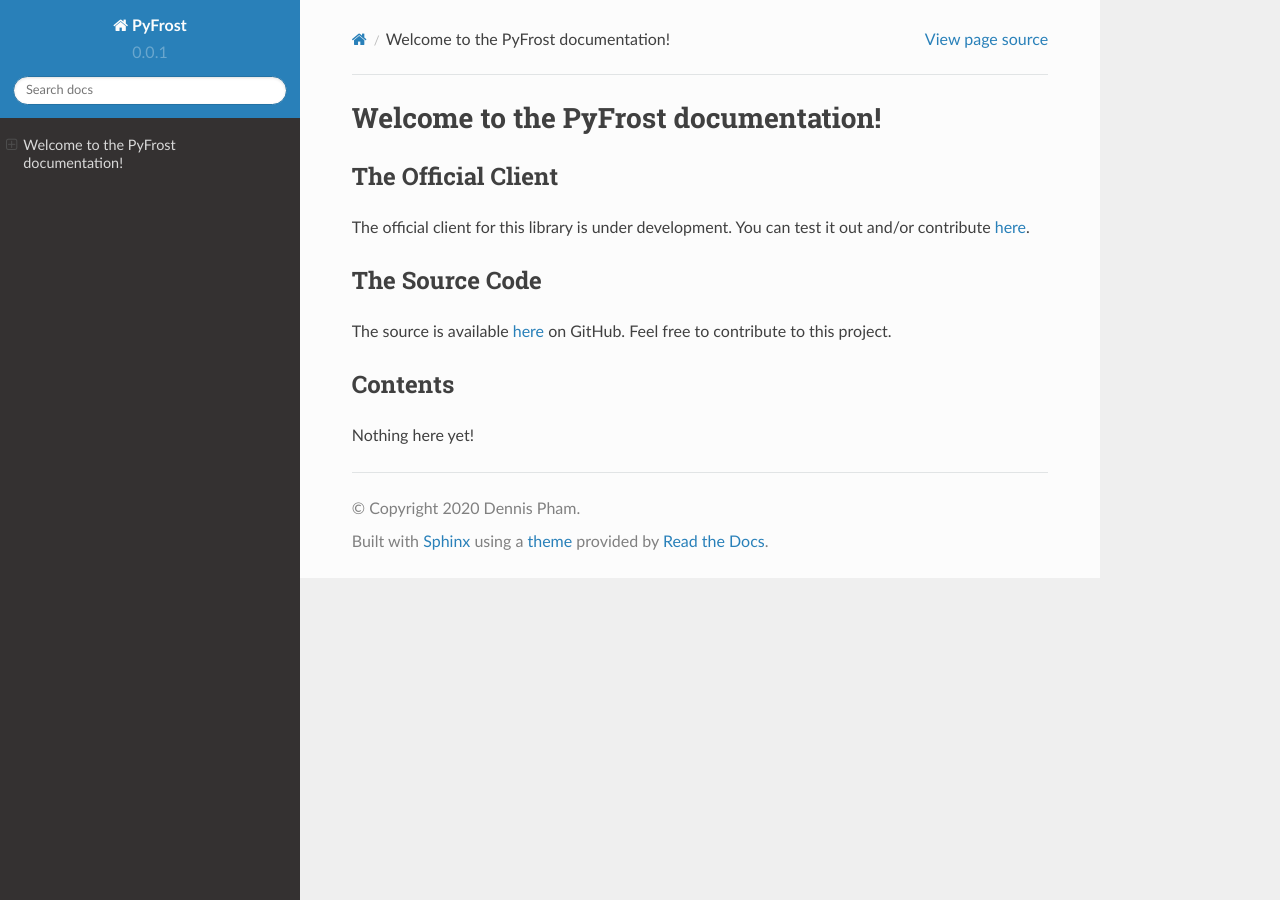
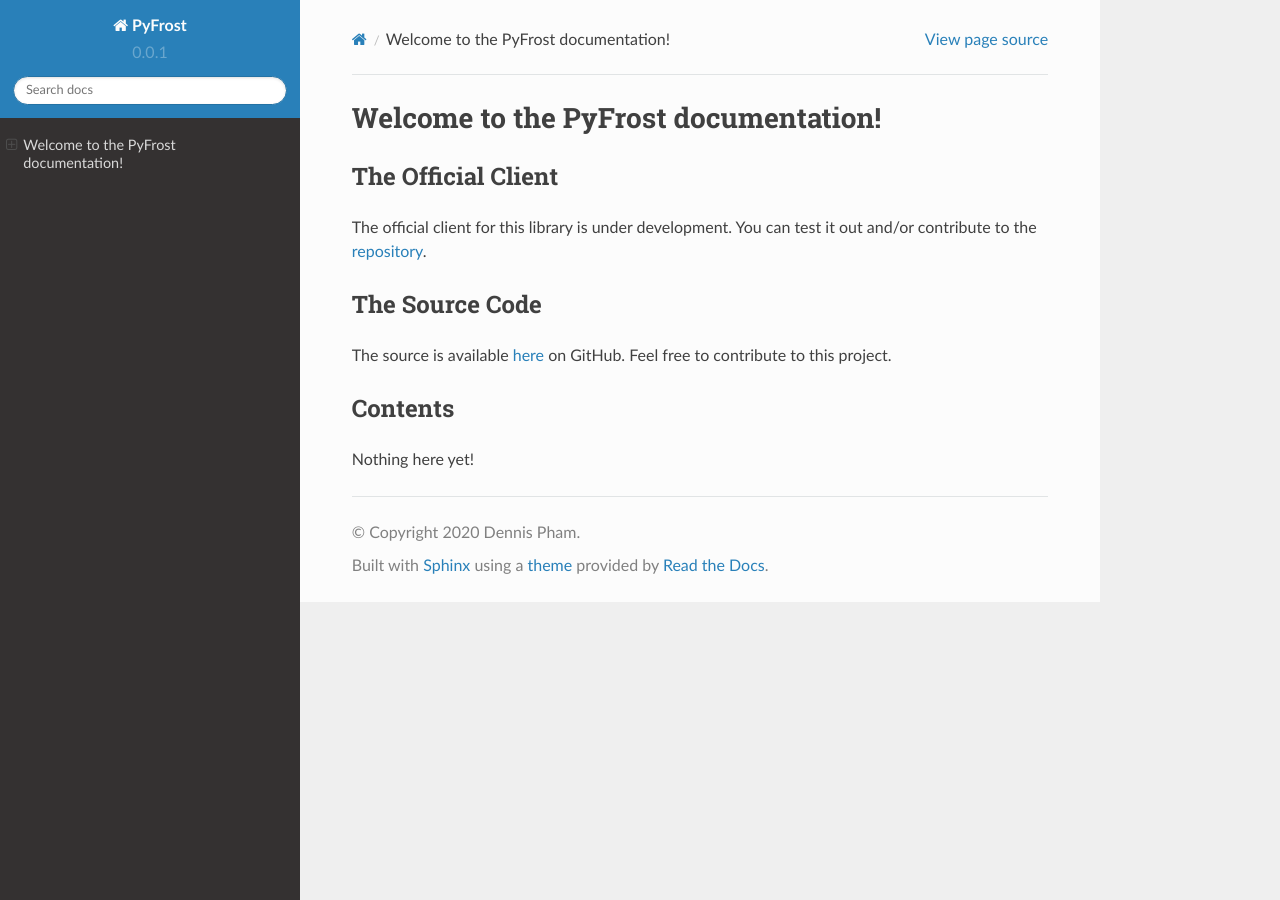
Before and after one commit to Den4200/pyfrost, a Sphinx documentation site: the page built from docs/source/index.rst, in a window 1280 px wide. Built offline with Sphinx 7.4.7 and the Read the Docs theme 2.0.0, drawn with Linux system fonts in a browser that asks for light colours.

Commit message:
use different link names

```diff
--- a/docs/source/index.rst
+++ b/docs/source/index.rst
@@ -4,7 +4,7 @@ Welcome to the PyFrost documentation!
 The Official Client
 -------------------
 The official client for this library is under development.
-You can test it out and/or contribute `here <https://www.github.com/Den4200/apollo/>`_.
+You can test it out and/or contribute to the `repository <https://www.github.com/Den4200/apollo/>`_.
 
 The Source Code
 ---------------
```
Also changed, not shown: 5 other files.
